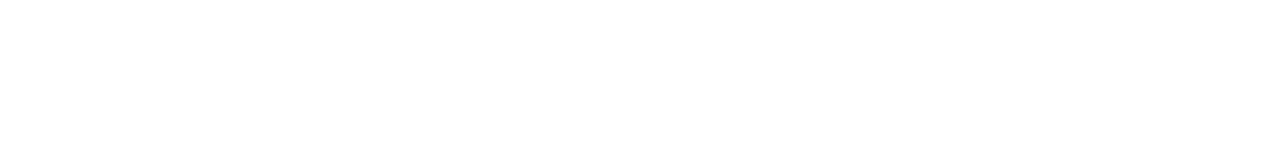
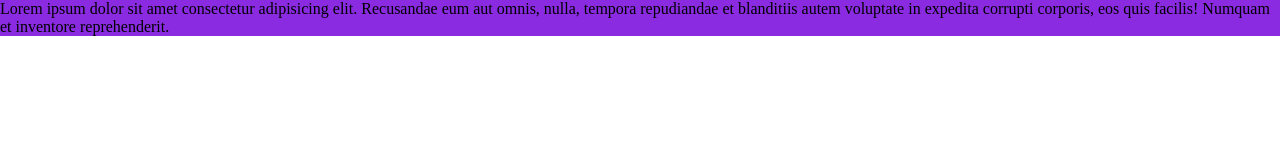
Before and after one commit to abdurahmon97v/test15, a plain HTML site: page index.html in a window 1280 px wide. Drawn offline with Linux system fonts and the light colour scheme.

Commit message:
add header element

```diff
--- a/css/main.css
+++ b/css/main.css
@@ -2,3 +2,8 @@
   margin: 0;
   padding: 0;
 }
+
+
+.container {
+  background-color: blueviolet;
+}
--- a/index.html
+++ b/index.html
@@ -6,5 +6,14 @@
     <link rel="stylesheet" href="./css/main.css" />
     <title>Document</title>
   </head>
-  <body></body>
+  <body>
+    <header>
+      <div class="container">
+        Lorem ipsum dolor sit amet consectetur adipisicing elit. Recusandae eum
+        aut omnis, nulla, tempora repudiandae et blanditiis autem voluptate in
+        expedita corrupti corporis, eos quis facilis! Numquam et inventore
+        reprehenderit.
+      </div>
+    </header>
+  </body>
 </html>
```
